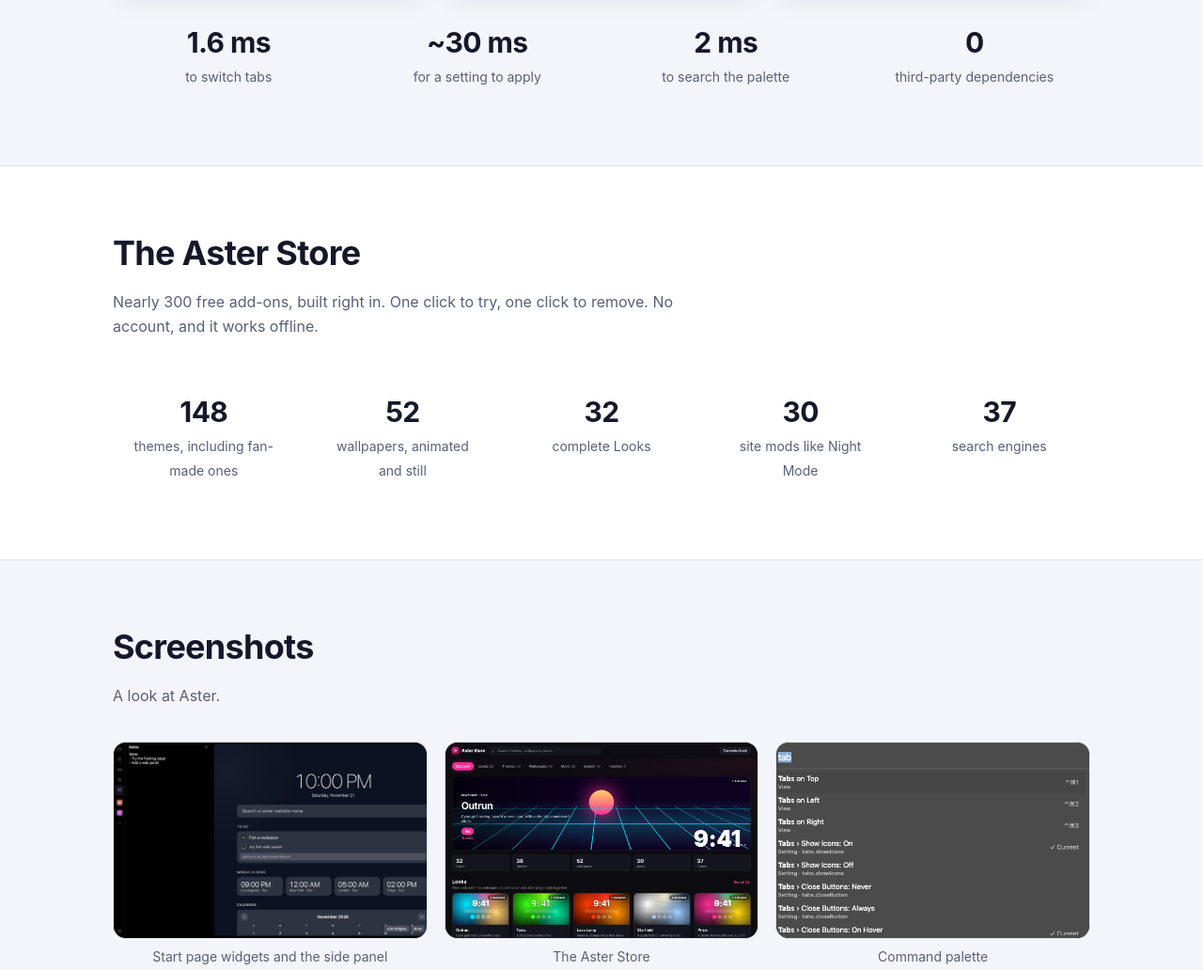
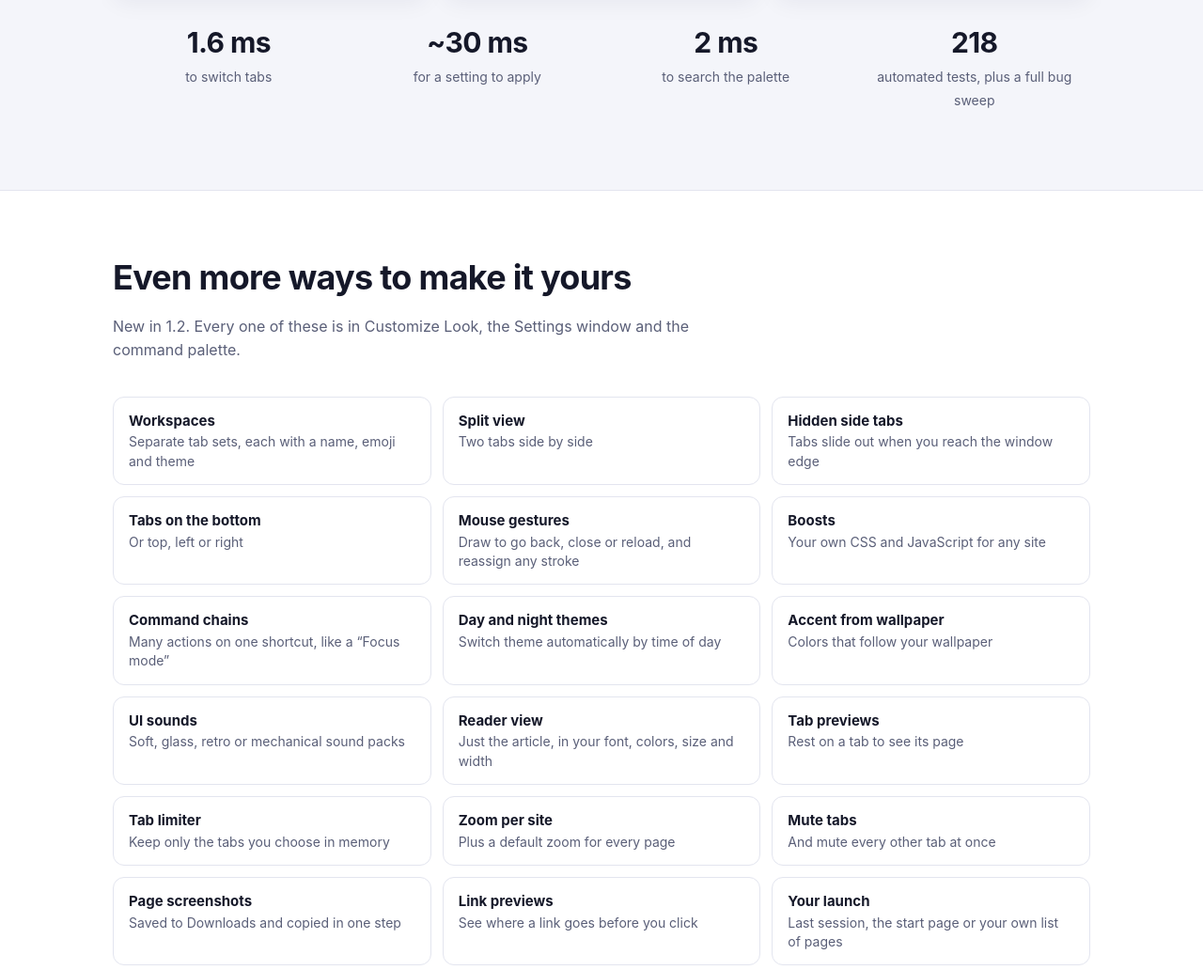
Before and after one commit to aboyd1869-cell/Aster, a plain HTML site: page index.html in a window 1280 px wide. Shown: the part 1586-2618 px from the top of the page at 94% size. Drawn offline with Linux system fonts and the light colour scheme.

Commit message:
Update website for Aster 1.2
Co-Authored-By: Claude Opus 5.5 <noreply@anthropic.com>
Claude-Session: https://claude.ai/code/session_019A2MwuGbwLp8AxhMz245qj

```diff
--- a/index.html
+++ b/index.html
@@ -68,6 +68,9 @@ figcaption{font-size:14px;color:var(--muted);margin-top:8px;text-align:center}
 .log h3{margin:0;font-size:18px}
 .log time,.log .tag{font-size:13px;color:var(--muted)}
 .log ul{margin:8px 0 0;padding-left:18px;color:var(--muted)}
+.chips{list-style:none;margin:0;padding:0;display:grid;grid-template-columns:repeat(auto-fit,minmax(280px,1fr));gap:12px}
+.chips li{background:var(--card);border:1px solid var(--line);border-radius:12px;padding:14px 16px;color:var(--muted);font-size:14px;line-height:1.45}
+.chips b{display:block;color:var(--text);font-size:15px;margin-bottom:2px}
 .dl{display:grid;grid-template-columns:1.3fr 1fr;gap:28px;align-items:start}
 @media (max-width:760px){.dl{grid-template-columns:1fr}}
 .dl ol{color:var(--muted);padding-left:20px}
@@ -85,6 +88,7 @@ footer .wrap{display:flex;justify-content:space-between;flex-wrap:wrap;gap:10px}
     </a>
     <nav>
       <a href="#features">Features</a>
+      <a href="#more">More</a>
       <a href="#store">Store</a>
       <a href="#screenshots">Screenshots</a>
       <a href="#changelog">Changelog</a>
@@ -112,7 +116,7 @@ footer .wrap{display:flex;justify-content:space-between;flex-wrap:wrap;gap:10px}
     <div class="grid">
       <div class="card"><div class="icon">🎨</div><h3>Themes and Theme Studio</h3><p>Pick a theme, or design your own with live preview: every color, tab shape, corner and font. Share it as a file anyone can import.</p></div>
       <div class="card"><div class="icon">🌌</div><h3>A start page that's yours</h3><p>Your own photo, 4K video, WebM or animated GIF as the wallpaper, even Wallpaper Engine video folders. Add a clock, to-do list, calendar, world clocks and notes.</p></div>
-      <div class="card"><div class="icon">🗂️</div><h3>Tabs your way</h3><p>Tabs on top or down either side, collapsible to a slim column of icons that slides open on hover. Pin, group by color, drag between windows.</p></div>
+      <div class="card"><div class="icon">🗂️</div><h3>Tabs your way</h3><p>Tabs on top, on the bottom or down either side. Collapse them to icons or hide them until you reach the edge. Split view, workspaces, hover previews.</p></div>
       <div class="card"><div class="icon">📌</div><h3>Side panel</h3><p>Bookmarks, history, a reading list, downloads, notes, or any website kept open beside the page you're reading.</p></div>
       <div class="card"><div class="icon">🛡️</div><h3>Private by default</h3><p>Ads and trackers are blocked, sites load securely, and private windows forget everything when you close them.</p></div>
       <div class="card"><div class="icon">⌘</div><h3>Command palette</h3><p>Press ⌘K to search every command, open tab and setting at once. Type “tabs left” or “theme midnight” and it just happens.</p></div>
@@ -124,17 +128,44 @@ footer .wrap{display:flex;justify-content:space-between;flex-wrap:wrap;gap:10px}
       <div class="stat"><b>1.6 ms</b><span>to switch tabs</span></div>
       <div class="stat"><b>~30 ms</b><span>for a setting to apply</span></div>
       <div class="stat"><b>2 ms</b><span>to search the palette</span></div>
-      <div class="stat"><b>0</b><span>third-party dependencies</span></div>
+      <div class="stat"><b>218</b><span>automated tests, plus a full bug sweep</span></div>
     </div>
   </div>
 </section>
 
-<section id="store">
+<section id="more">
+  <div class="wrap">
+    <h2>Even more ways to make it yours</h2>
+    <p class="sub">New in 1.2. Every one of these is in Customize Look, the Settings window and the command palette.</p>
+    <ul class="chips">
+      <li><b>Workspaces</b> Separate tab sets, each with a name, emoji and theme</li>
+      <li><b>Split view</b> Two tabs side by side</li>
+      <li><b>Hidden side tabs</b> Tabs slide out when you reach the window edge</li>
+      <li><b>Tabs on the bottom</b> Or top, left or right</li>
+      <li><b>Mouse gestures</b> Draw to go back, close or reload, and reassign any stroke</li>
+      <li><b>Boosts</b> Your own CSS and JavaScript for any site</li>
+      <li><b>Command chains</b> Many actions on one shortcut, like a “Focus mode”</li>
+      <li><b>Day and night themes</b> Switch theme automatically by time of day</li>
+      <li><b>Accent from wallpaper</b> Colors that follow your wallpaper</li>
+      <li><b>UI sounds</b> Soft, glass, retro or mechanical sound packs</li>
+      <li><b>Reader view</b> Just the article, in your font, colors, size and width</li>
+      <li><b>Tab previews</b> Rest on a tab to see its page</li>
+      <li><b>Tab limiter</b> Keep only the tabs you choose in memory</li>
+      <li><b>Zoom per site</b> Plus a default zoom for every page</li>
+      <li><b>Mute tabs</b> And mute every other tab at once</li>
+      <li><b>Page screenshots</b> Saved to Downloads and copied in one step</li>
+      <li><b>Link previews</b> See where a link goes before you click</li>
+      <li><b>Your launch</b> Last session, the start page or your own list of pages</li>
+    </ul>
+  </div>
+</section>
+
+<section id="store" class="soft">
   <div class="wrap">
     <h2>The Aster Store</h2>
-    <p class="sub">Nearly 300 free add-ons, built right in. One click to try, one click to remove. No account, and it works offline.</p>
+    <p class="sub">Nearly 600 free add-ons, built right in. One click to try, one click to remove. No account, and it works offline.</p>
     <div class="stats">
-      <div class="stat"><b>148</b><span>themes, including fan-made ones</span></div>
+      <div class="stat"><b>437</b><span>themes: sports, racing, games, code editors and moods</span></div>
       <div class="stat"><b>52</b><span>wallpapers, animated and still</span></div>
       <div class="stat"><b>32</b><span>complete Looks</span></div>
       <div class="stat"><b>30</b><span>site mods like Night Mode</span></div>
@@ -143,7 +174,7 @@ footer .wrap{display:flex;justify-content:space-between;flex-wrap:wrap;gap:10px}
   </div>
 </section>
 
-<section id="screenshots" class="soft">
+<section id="screenshots">
   <div class="wrap">
     <h2>Screenshots</h2>
     <p class="sub">A look at Aster.</p>
@@ -157,12 +188,25 @@ footer .wrap{display:flex;justify-content:space-between;flex-wrap:wrap;gap:10px}
   </div>
 </section>
 
-<section id="changelog">
+<section id="changelog" class="soft">
   <div class="wrap">
     <h2>Changelog</h2>
     <p class="sub">What's new in each version.</p>
     <ol class="log">
       <!-- NEW RELEASES GO HERE, newest first. Copy one <li> block and edit it. -->
+      <li>
+        <h3>Version 1.2</h3>
+        <time datetime="2026-11-22">November 22, 2026</time>
+        <ul>
+          <li>437 themes in the Store: every major pro sports team, soccer clubs, national teams, racing, many more games, 36 code-editor color schemes and 40 nature, season, retro and OLED moods. Fan themes are unofficial, with no logos.</li>
+          <li>Workspaces, split view, tabs on the bottom and side tabs that hide completely.</li>
+          <li>Mouse gestures, Boosts (your own CSS and JavaScript per site) and command chains.</li>
+          <li>Day and night themes, accent color from your wallpaper, and UI sound packs.</li>
+          <li>Reader view, tab hover previews, a tab limiter, link previews, zoom per site, muting tabs and page screenshots.</li>
+          <li>Choose what opens when Aster starts.</li>
+          <li>A new automatic bug sweep tests every command, 96 layouts, every theme and 400 random settings changes. 218 unit tests and 118 in-app checks pass.</li>
+        </ul>
+      </li>
       <li>
         <h3>Version 1.1</h3>
         <time datetime="2026-11-22">November 22, 2026</time>
@@ -249,7 +293,7 @@ footer .wrap{display:flex;justify-content:space-between;flex-wrap:wrap;gap:10px}
   </div>
 </section>
 
-<section id="download" class="soft">
+<section id="download">
   <div class="wrap dl">
     <div>
       <h2>Download</h2>
```
